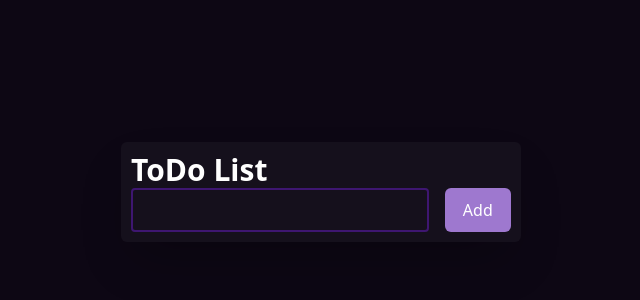
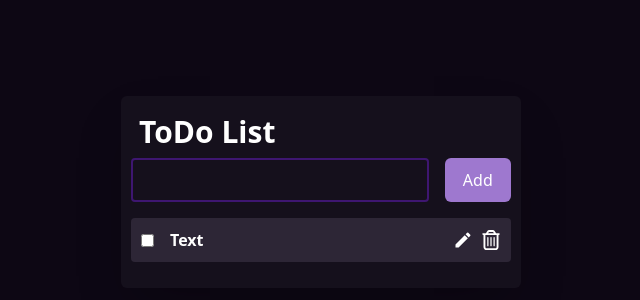
Before and after one commit to arturvoskanyan-dev/React-Axios-CRUD-ToDo, a React (Vite) app: page / in a window 1280 px wide. Shown: the part 208-508 px from the top of the page, without its empty margins (319-959 px from the left). Built offline with nearby package versions, Linux system fonts and the light colour scheme.

Commit message:
style : Create List desing with Tailwind CSS

```diff
--- a/package.json
+++ b/package.json
@@ -13,6 +13,7 @@
     "@tailwindcss/vite": "^4.0.16",
     "react": "^19.0.0",
     "react-dom": "^19.0.0",
+    "react-icons": "^5.5.0",
     "tailwindcss": "^4.0.16"
   },
   "devDependencies": {
--- a/src/App.css
+++ b/src/App.css
@@ -8,3 +8,15 @@ body{
     align-items: center;
     background-color: #0D0714;
 }
+
+.list::-webkit-scrollbar {
+    width: 4px;
+    height: 4px;
+    background-color: #3E1671;
+}
+
+.list::-webkit-scrollbar-thumb {
+    width: 4px;
+    background-color: #8d64c4;
+    border-radius: 10px;
+}
--- a/src/App.jsx
+++ b/src/App.jsx
@@ -1,4 +1,4 @@
-import {Header} from "./components/index"
+import {Header, List} from "./components/index"
 import './App.css'
 
 function App() {
@@ -6,6 +6,7 @@ function App() {
   return (
     <section className='p-2.5 w-[400px] bg-dark-brown rounded-md shadow-2xl'>
       <Header />
+      <List />
     </section>
   )
 }
--- a/src/components/Header/Header.jsx
+++ b/src/components/Header/Header.jsx
@@ -2,9 +2,9 @@ import React from 'react'
 
 export default function Header() {
     return (
-        <header>
+        <header className='mb-4'>
             <article>
-                <h1 className='text-white text-3xl font-black'>ToDo List</h1>
+                <h1 className='p-2 text-white text-3xl font-black'>ToDo List</h1>
             </article>
             <section className='flex'>
                 <input
--- /dev/null
+++ b/src/components/List/List.jsx
@@ -0,0 +1,19 @@
+import React from 'react'
+import {MdEdit, FaRegTrashCan} from "../index"
+
+export default function List() {
+  return (
+    <section>
+      <ul className='max-h-[450px] overflow-y-scroll list'>
+        <li className='flex justify-between items-center gap-4 p-2.5 mb-4 bg-light-brown rounded-sm'>
+            <input type="checkbox" />
+            <span className='flex-1 text-white font-bold truncate'>Text</span>
+            <div className='flex gap-2 text-xl text-white cursor-pointer'>
+                <MdEdit/>
+                <FaRegTrashCan />
+            </div>
+        </li>
+      </ul>
+    </section>
+  )
+}
--- a/src/components/index.js
+++ b/src/components/index.js
@@ -1,3 +1,11 @@
 import Header from "./Header/Header"
+import List from "./List/List"
 
-export {Header}
+export {Header, List}
+
+/* Icon */
+
+import { MdEdit } from "react-icons/md";
+import { FaRegTrashCan } from "react-icons/fa6";
+
+export {MdEdit, FaRegTrashCan}
--- a/src/index.css
+++ b/src/index.css
@@ -5,4 +5,5 @@
   --color-light-pink: #9E78CF;
   --color-hover-pink: #8350c5;
   --color-dark-brown: #15101C;
+  --color-light-brown: #2d2636;
 }
```
Also changed, not shown: 1 other file (tests, documents, lock files or other folders).
